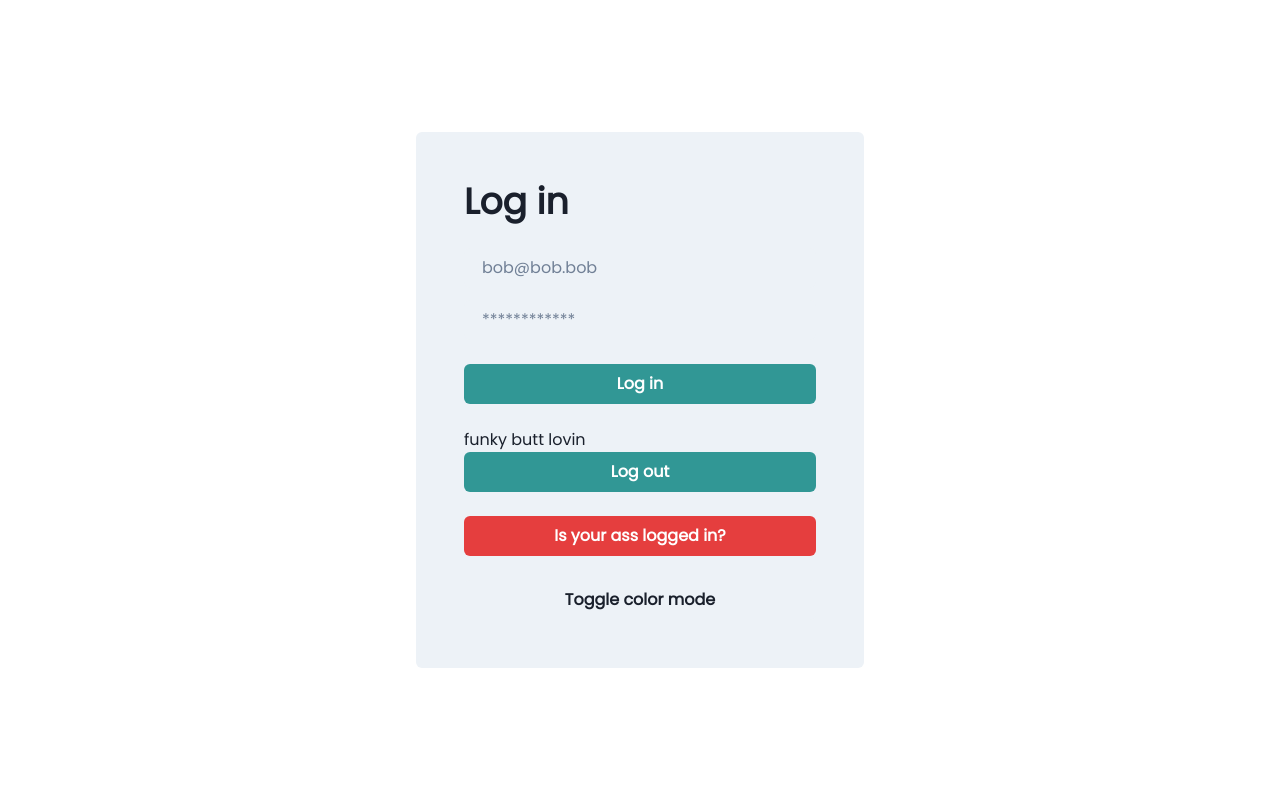
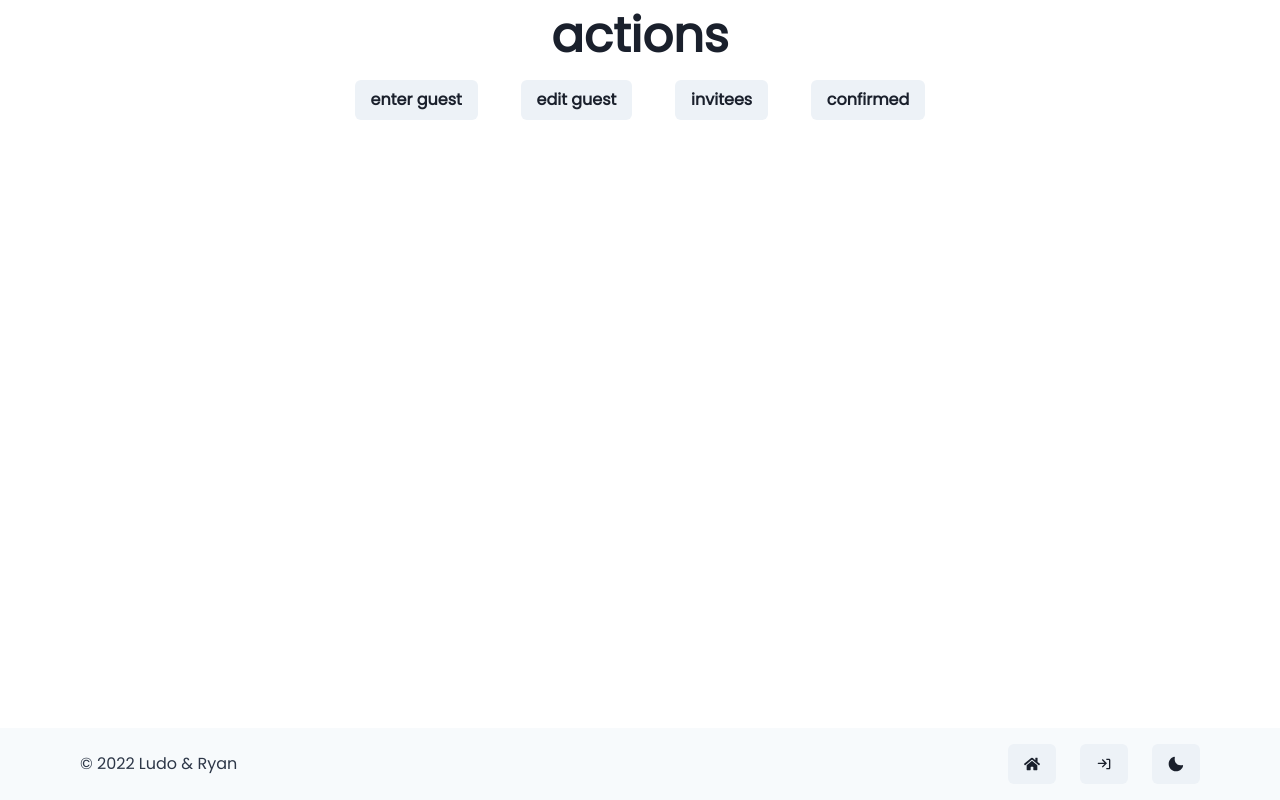
Before and after one commit to ryanglennsmith/ludoryan, a Next.js app: page /admin in a window 1280 px wide. Built offline with nearby package versions, Linux system fonts and the light colour scheme.

Commit message:
admin component frontend

```diff
--- /dev/null
+++ b/components/admin/EnterGuest.tsx
@@ -0,0 +1,113 @@
+import React, { useState } from "react";
+import {
+  Button,
+  Flex,
+  Input,
+  Box,
+  Heading,
+  Checkbox,
+  CheckboxGroup,
+  Text,
+  Stack,
+} from "@chakra-ui/react";
+type Props = {
+  isInvitedToItaly: boolean;
+  setIsInvitedToItaly: Function;
+  isInvitedToUSA: boolean;
+  setIsInvitedToUSA: Function;
+  guestName: string;
+  setGuestName: Function;
+  guestEmail: string;
+  setGuestEmail: Function;
+  plusOne: string;
+  setPlusOne: Function;
+};
+const EnterGuest = ({
+  isInvitedToItaly,
+  setIsInvitedToItaly,
+  isInvitedToUSA,
+  setIsInvitedToUSA,
+  guestName,
+  setGuestName,
+  guestEmail,
+  setGuestEmail,
+  plusOne,
+  setPlusOne,
+}: Props) => {
+  const [isPlusOneOpen, setIsPlusOneOpen] = useState(false);
+
+  return (
+    <>
+      <Heading m={3}>enter guest info</Heading>
+      <Flex
+        w="2xl"
+        direction="column"
+        alignItems="center"
+        justifyContent="center"
+        m={2}
+      >
+        <Input
+          placeholder="name"
+          defaultValue={guestName}
+          onChange={(e) => setGuestName(e.target.value)}
+          variant="filled"
+          m={2}
+          mb={3}
+        ></Input>
+        <Input
+          placeholder="email"
+          defaultValue={guestEmail}
+          onChange={(e) => setGuestEmail(e.target.value)}
+          variant="filled"
+          m={2}
+          mb={3}
+          type="email"
+        ></Input>
+        {isPlusOneOpen && (
+          <Input
+            placeholder="plus one"
+            defaultValue={plusOne}
+            onChange={(e) => setPlusOne(e.target.value)}
+            variant="filled"
+            m={2}
+            mb={3}
+          ></Input>
+        )}
+        <Button
+          m={2}
+          mb={3}
+          onClick={() => {
+            setIsPlusOneOpen(!isPlusOneOpen);
+            setPlusOne("");
+          }}
+        >
+          {!isPlusOneOpen ? "add a plus one" : "don't add a plus one"}
+        </Button>
+        <Text>which events to invite?</Text>
+        <CheckboxGroup colorScheme="teal">
+          <Stack spacing={[1, 5]} direction={"row"} m={2} mb={3}>
+            <Checkbox
+              value="inviteToItaly"
+              onChange={() => setIsInvitedToItaly(!isInvitedToItaly)}
+              checked={isInvitedToItaly}
+            >
+              Italy
+            </Checkbox>
+            <Checkbox
+              value="inviteToUSA"
+              onChange={() => setIsInvitedToUSA(!isInvitedToUSA)}
+              checked={isInvitedToUSA}
+            >
+              USA
+            </Checkbox>
+          </Stack>
+        </CheckboxGroup>
+        <Button m={2} mb={3} onClick={() => alert("do some validation first")}>
+          save
+        </Button>
+      </Flex>
+    </>
+  );
+};
+
+export default EnterGuest;
--- a/components/nav/Footer.tsx
+++ b/components/nav/Footer.tsx
@@ -12,6 +12,7 @@ import {
 } from "@chakra-ui/react";
 import { FaHome } from "react-icons/fa";
 import { SunIcon, MoonIcon } from "@chakra-ui/icons";
+import { CgLogIn, CgLogOut } from "react-icons/cg";
 import NextLink from "next/link";
 
 export default function Footer() {
@@ -21,6 +22,10 @@ export default function Footer() {
     <Box
       bg={useColorModeValue("gray.50", "gray.900")}
       color={useColorModeValue("gray.700", "gray.200")}
+      position="absolute"
+      bottom={0}
+      width="100%"
+      height="4.5rem"
     >
       <Container
         as={Stack}
@@ -31,12 +36,23 @@ export default function Footer() {
         justify={{ base: "center", md: "space-between" }}
         align={{ base: "center", md: "center" }}
       >
-        <Text>© 2022 Ludo & Ryan</Text>
+        <NextLink href="/admin" passHref>
+          <Link>
+            <Text>© 2022 Ludo & Ryan</Text>
+          </Link>
+        </NextLink>
         <Stack direction={"row"} spacing={6}>
           <NextLink href="/" passHref>
             <Link>
               <Button>
                 <Icon as={FaHome} />
+              </Button>
+            </Link>
+          </NextLink>
+          <NextLink href="/login" passHref>
+            <Link>
+              <Button>
+                <Icon as={CgLogIn} />
               </Button>
             </Link>
           </NextLink>
--- a/pages/admin.tsx
+++ b/pages/admin.tsx
@@ -1,62 +1,80 @@
-import type { NextPage } from "next";
-import Login from "../components/login/Login";
-import Logout from "../components/login/Logout";
+import {
+  Button,
+  Flex,
+  Input,
+  Box,
+  Heading,
+  Checkbox,
+  CheckboxGroup,
+  Text,
+  Stack,
+} from "@chakra-ui/react";
+import { NextPage } from "next";
+import Footer from "../components/nav/Footer";
 import { useState } from "react";
-import {
-  Box,
-  Flex,
-  Heading,
-  Input,
-  Button,
-  useColorMode,
-  useColorModeValue,
-  Link,
-} from "@chakra-ui/react";
-import CheckLogin from "../components/login/CheckLogin";
+import EnterGuest from "../components/admin/EnterGuest";
 
-const Home: NextPage = () => {
-  const { toggleColorMode } = useColorMode();
-  const formBackground = useColorModeValue("gray.100", "gray.700");
-  const [message, setMessage] = useState("funky butt lovin");
-  const [user, setUser] = useState("");
-  const [pw, setPw] = useState("");
+const Admin: NextPage = () => {
+  const [isInvitedToItaly, setIsInvitedToItaly] = useState(false);
+  const [isInvitedToUSA, setIsInvitedToUSA] = useState(false);
+  const [isEnterGuestInfo, setIsEnterGuestInfo] = useState(false);
+  const [isCheckGuestList, setIsCheckGuestList] = useState(false);
+  const [guestName, setGuestName] = useState("");
+  const [guestEmail, setGuestEmail] = useState("");
+  const [plusOne, setPlusOne] = useState("");
 
   return (
-    <Flex height="100vh" alignItems="center" justifyContent="center">
-      <Flex direction="column" background={formBackground} p={12} rounded={6}>
-        <Heading mb={6}>Log in</Heading>
-        <Input
-          placeholder="bob@bob.bob"
-          variant="filled"
-          mb={3}
-          type="email"
-          onChange={(e) => {
-            setUser(e.target.value);
-            console.log(user);
-          }}
-        ></Input>
-        <Input
-          placeholder="************"
-          variant="filled"
-          mb={6}
-          type="password"
-          onChange={(e) => {
-            setPw(e.target.value);
-            console.log(pw);
-          }}
-        ></Input>
-        <Login
-          message={message}
-          setMessage={setMessage}
-          user={user}
-          pw={pw}
-        ></Login>
-        <Logout></Logout>
-        <CheckLogin></CheckLogin>
-        <Button onClick={toggleColorMode}>Toggle color mode</Button>
+    <Box position="relative" minH="100vh">
+      <Flex
+        alignItems="center"
+        justifyContent="center"
+        direction="column"
+        pb="4.5rem"
+      >
+        {!isEnterGuestInfo && !isCheckGuestList && (
+          <Heading as="h1" size="2xl" m={3}>
+            actions
+          </Heading>
+        )}
+        {isEnterGuestInfo && (
+          <EnterGuest
+            isInvitedToItaly={isInvitedToItaly}
+            setIsInvitedToItaly={setIsInvitedToItaly}
+            isInvitedToUSA={isInvitedToUSA}
+            setIsInvitedToUSA={setIsInvitedToUSA}
+            guestName={guestName}
+            setGuestName={setGuestName}
+            guestEmail={guestEmail}
+            setGuestEmail={setGuestEmail}
+            plusOne={plusOne}
+            setPlusOne={setPlusOne}
+          ></EnterGuest>
+        )}
+        <Flex direction="row" justify="space-evenly" width="50%">
+          <Button
+            m={2}
+            mb={3}
+            onClick={() => setIsEnterGuestInfo(!isEnterGuestInfo)}
+          >
+            enter guest
+          </Button>
+          <Button
+            m={2}
+            mb={3}
+            onClick={() => setIsEnterGuestInfo(!isEnterGuestInfo)}
+          >
+            edit guest
+          </Button>
+          <Button m={2} mb={3}>
+            invitees
+          </Button>
+          <Button m={2} mb={3}>
+            confirmed
+          </Button>
+        </Flex>
       </Flex>
-    </Flex>
+      <Footer />
+    </Box>
   );
 };
-
-export default Home;
+export default Admin;
```
Also changed, not shown: pages/index.tsx (+9 -3 lines), services/dbTxn/createUser.ts (added).
